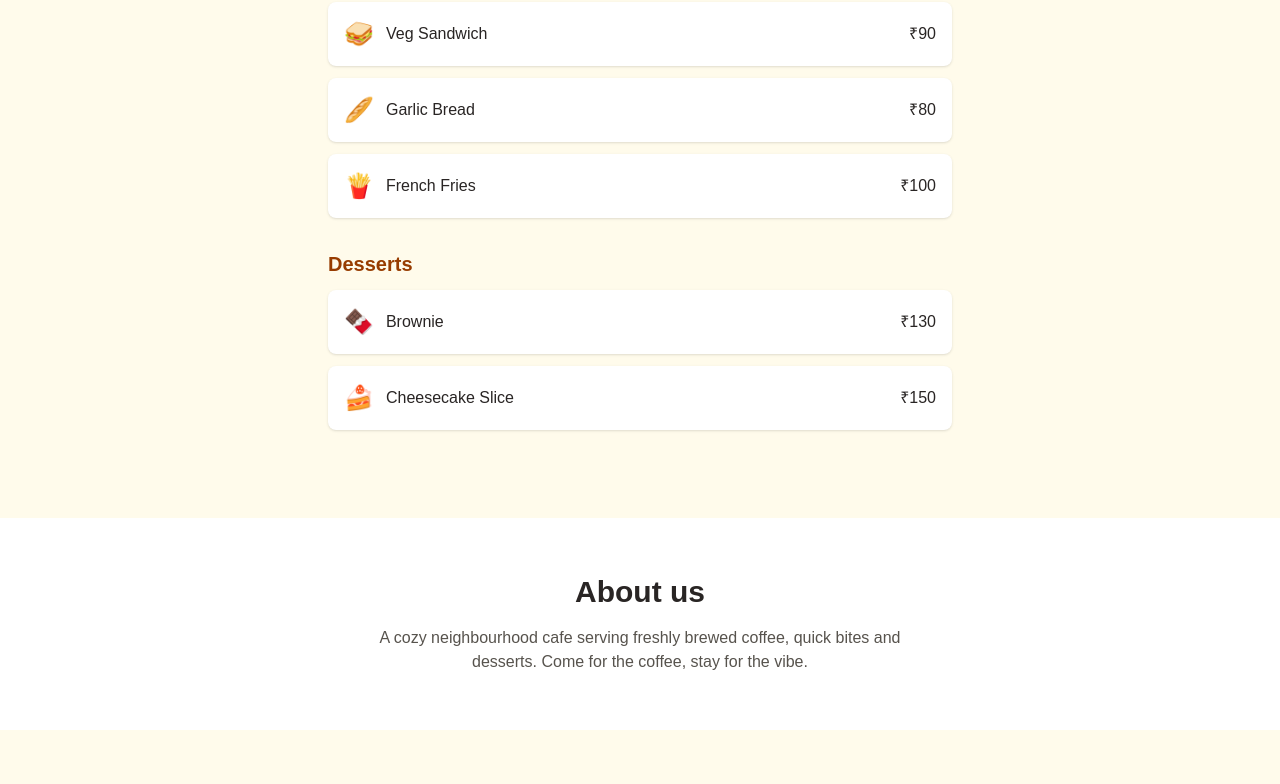
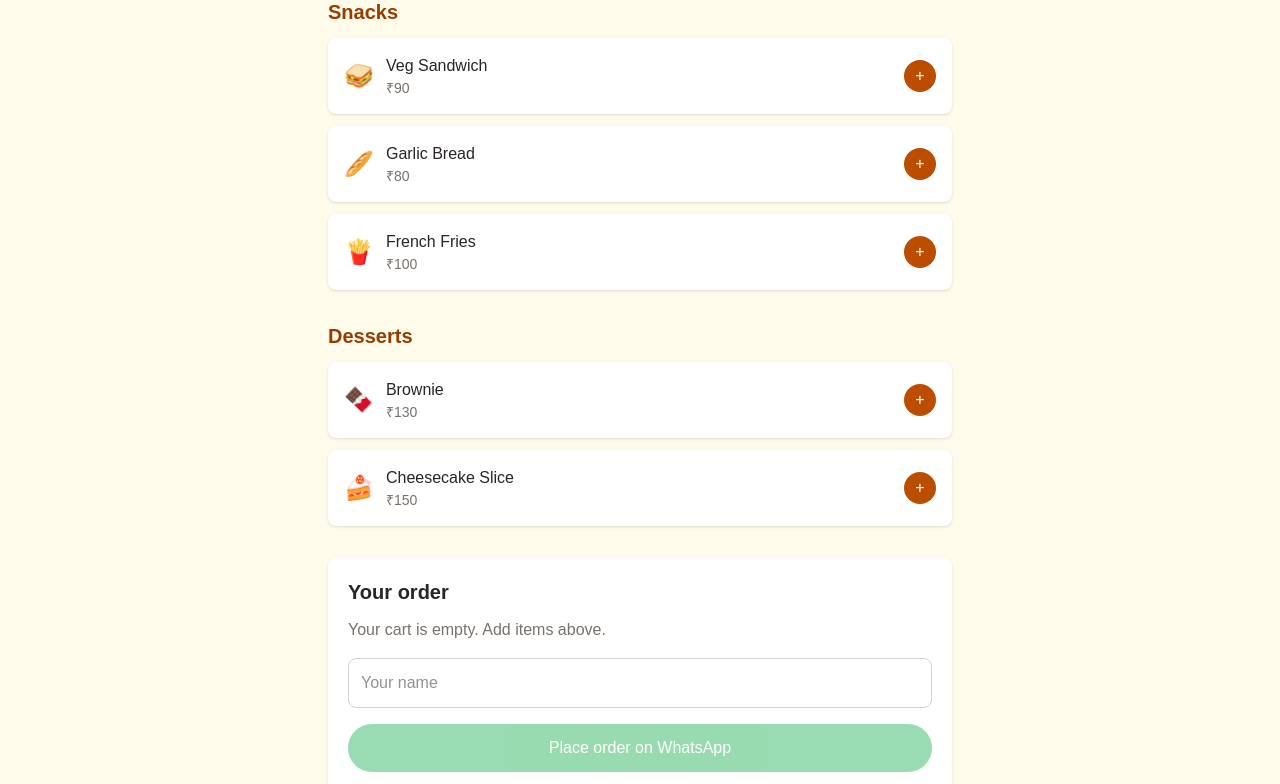
Before and after one commit to dhairya24shah/demo-cafe, a Next.js app: page / in a window 1280 px wide. Shown: the part 780-1564 px from the top of the page. Built offline with nearby package versions, Linux system fonts and the light colour scheme.

Commit message:
add cart with whatsapp order

```diff
--- a/app/page.tsx
+++ b/app/page.tsx
@@ -1,6 +1,7 @@
 import { cafe, menu } from "../data/menu";
+import MenuWithCart from "../components/MenuWithCart";
 
-const categories = [...new Set(menu.map((item) => item.category))];
+
 const whatsappLink = `https://wa.me/${cafe.phone}?text=${encodeURIComponent(
   "Hi, I'd like to place an order"
 )}`;
@@ -32,32 +33,7 @@ export default function Home() {
       </section>
 
       {/* Menu */}
-      <section id="menu" className="mx-auto max-w-2xl px-6 py-14">
-        <h2 className="mb-8 text-center text-3xl font-semibold">Our Menu</h2>
-        {categories.map((category) => (
-          <div key={category} className="mb-8">
-            <h3 className="mb-3 text-xl font-semibold text-amber-800">
-              {category}
-            </h3>
-            <ul className="space-y-3">
-              {menu
-                .filter((item) => item.category === category)
-                .map((item) => (
-                  <li
-                    key={item.id}
-                    className="flex items-center justify-between rounded-lg bg-white p-4 shadow-sm"
-                  >
-                    <span className="flex items-center gap-3">
-                      <span className="text-2xl">{item.emoji}</span>
-                      {item.name}
-                    </span>
-                    <span className="font-medium">₹{item.price}</span>
-                  </li>
-                ))}
-            </ul>
-          </div>
-        ))}
-      </section>
+      <MenuWithCart menu={menu} phone={cafe.phone} />
 
       {/* About */}
       <section className="bg-white px-6 py-14 text-center">
--- /dev/null
+++ b/components/MenuWithCart.js
@@ -0,0 +1,127 @@
+"use client";
+
+import { useState } from "react";
+
+export default function MenuWithCart({ menu, phone }) {
+  const [cart, setCart] = useState({}); // { itemId: quantity }
+  const [name, setName] = useState("");
+
+  const categories = [...new Set(menu.map((item) => item.category))];
+
+  const add = (id) => setCart((c) => ({ ...c, [id]: (c[id] || 0) + 1 }));
+  const remove = (id) =>
+    setCart((c) => {
+      const next = { ...c };
+      if (next[id] > 1) next[id] -= 1;
+      else delete next[id];
+      return next;
+    });
+
+  const cartItems = menu
+    .filter((item) => cart[item.id])
+    .map((item) => ({ ...item, qty: cart[item.id] }));
+  const total = cartItems.reduce((sum, i) => sum + i.price * i.qty, 0);
+
+  const orderLink = () => {
+    const lines = cartItems.map(
+      (i) => `${i.qty} x ${i.name} = ₹${i.price * i.qty}`
+    );
+    const text = `Hi, I'm ${name}. I'd like to order:\n${lines.join(
+      "\n"
+    )}\nTotal: ₹${total}`;
+    return `https://wa.me/${phone}?text=${encodeURIComponent(text)}`;
+  };
+
+  return (
+    <section id="menu" className="mx-auto max-w-2xl px-6 py-14">
+      <h2 className="mb-8 text-center text-3xl font-semibold">Our Menu</h2>
+
+      {categories.map((category) => (
+        <div key={category} className="mb-8">
+          <h3 className="mb-3 text-xl font-semibold text-amber-800">
+            {category}
+          </h3>
+          <ul className="space-y-3">
+            {menu
+              .filter((item) => item.category === category)
+              .map((item) => (
+                <li
+                  key={item.id}
+                  className="flex items-center justify-between rounded-lg bg-white p-4 shadow-sm"
+                >
+                  <span className="flex items-center gap-3">
+                    <span className="text-2xl">{item.emoji}</span>
+                    <span>
+                      {item.name}
+                      <span className="block text-sm text-stone-500">
+                        ₹{item.price}
+                      </span>
+                    </span>
+                  </span>
+                  <span className="flex items-center gap-3">
+                    {cart[item.id] ? (
+                      <>
+                        <button
+                          onClick={() => remove(item.id)}
+                          className="h-8 w-8 rounded-full border border-stone-300"
+                        >
+                          −
+                        </button>
+                        <span className="w-4 text-center">{cart[item.id]}</span>
+                      </>
+                    ) : null}
+                    <button
+                      onClick={() => add(item.id)}
+                      className="h-8 w-8 rounded-full bg-amber-700 text-white"
+                    >
+                      +
+                    </button>
+                  </span>
+                </li>
+              ))}
+          </ul>
+        </div>
+      ))}
+
+      {/* Cart summary */}
+      <div className="rounded-lg bg-white p-5 shadow">
+        <h3 className="mb-3 text-xl font-semibold">Your order</h3>
+        {cartItems.length === 0 ? (
+          <p className="text-stone-500">Your cart is empty. Add items above.</p>
+        ) : (
+          <>
+            <ul className="space-y-1">
+              {cartItems.map((i) => (
+                <li key={i.id} className="flex justify-between">
+                  <span>
+                    {i.qty} × {i.name}
+                  </span>
+                  <span>₹{i.price * i.qty}</span>
+                </li>
+              ))}
+            </ul>
+            <p className="mt-3 flex justify-between border-t pt-3 text-lg font-semibold">
+              <span>Total</span>
+              <span>₹{total}</span>
+            </p>
+          </>
+        )}
+
+        <input
+          type="text"
+          placeholder="Your name"
+          value={name}
+          onChange={(e) => setName(e.target.value)}
+          className="mt-4 w-full rounded-lg border border-stone-300 p-3"
+        />
+        <button
+          disabled={!cartItems.length || !name.trim()}
+          onClick={() => window.open(orderLink(), "_blank")}
+          className="mt-4 w-full rounded-full bg-green-600 px-6 py-3 font-medium text-white disabled:opacity-40"
+        >
+          Place order on WhatsApp
+        </button>
+      </div>
+    </section>
+  );
+}
```
